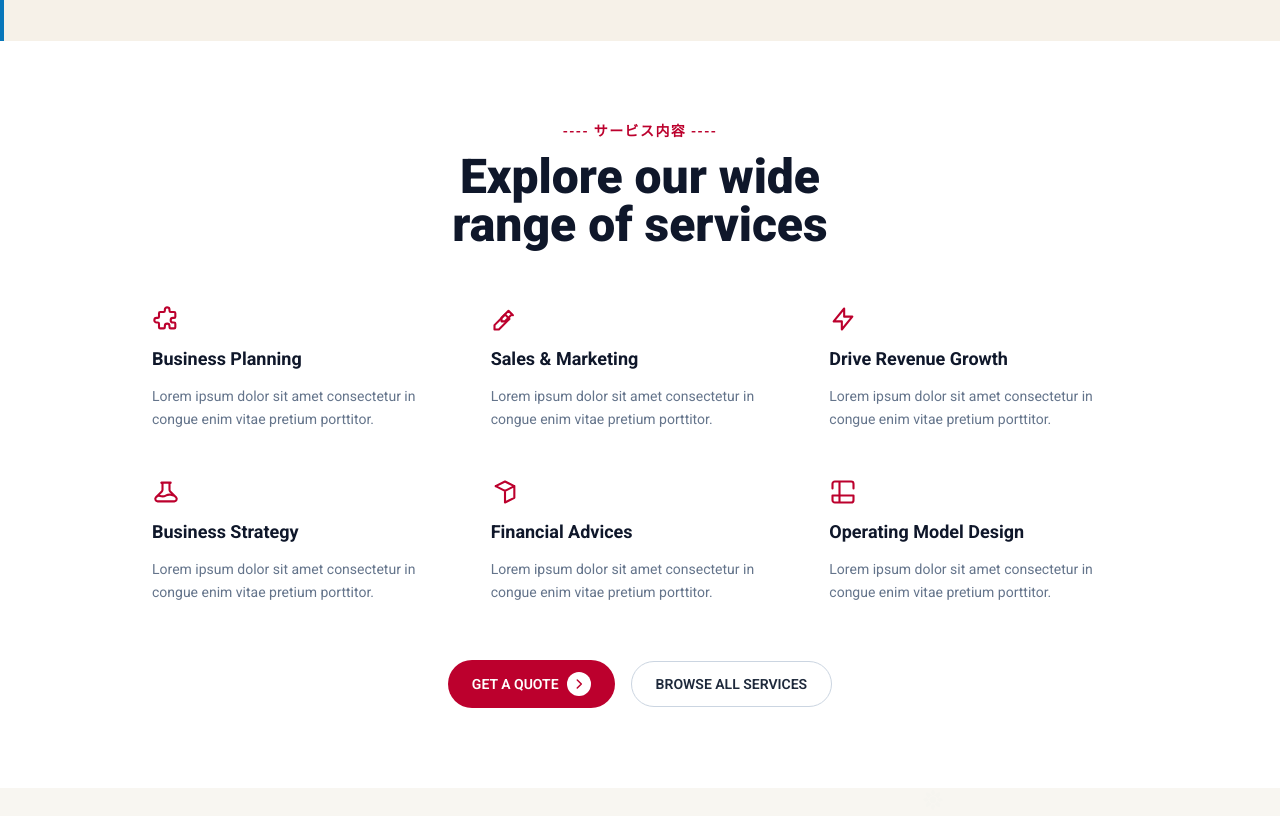
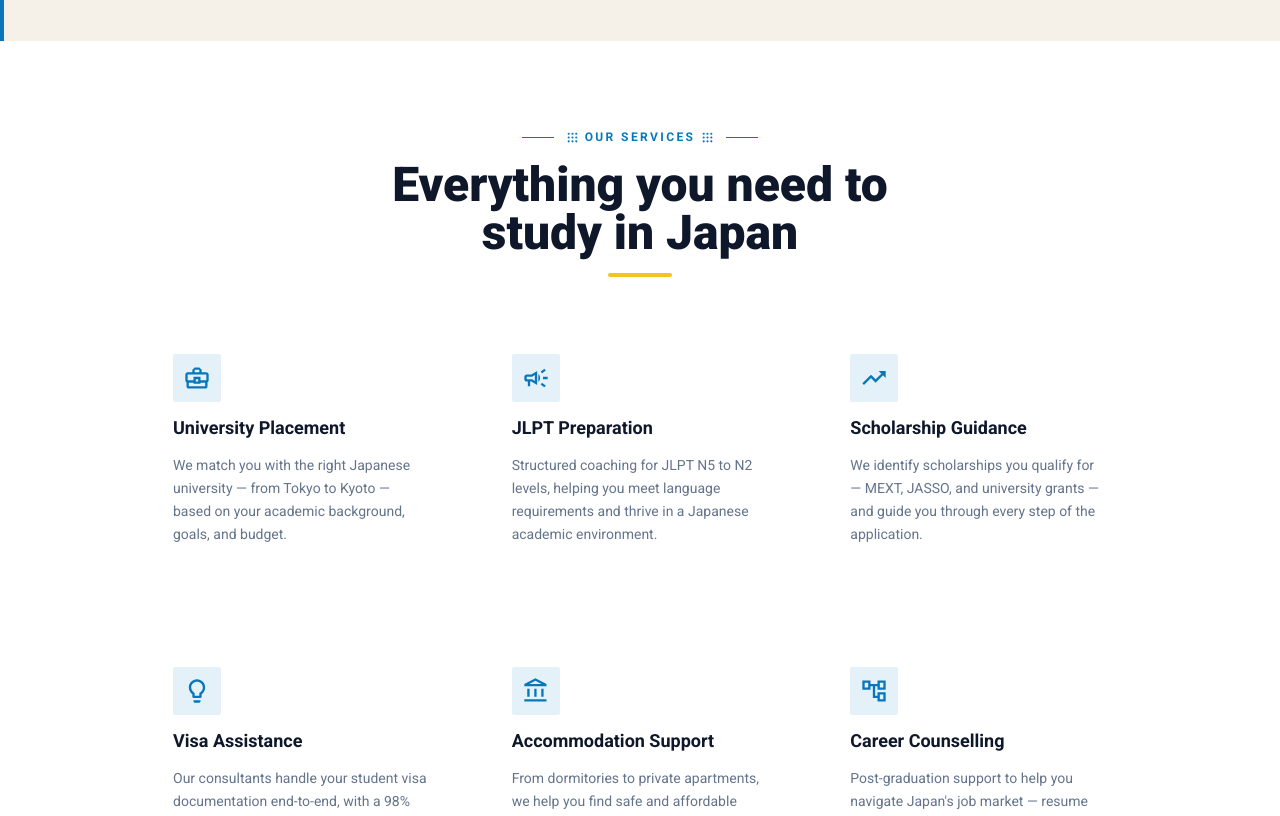
Before and after one commit to Hrideshjc/Japan_Consultancy, a React (Vite) app: page / in a window 1280 px wide. Shown: the part 1980-2796 px from the top of the page. Built offline with nearby package versions, Linux system fonts and the light colour scheme.

Commit message:
changed all the fonts and colors

```diff
--- a/src/components/Services.jsx
+++ b/src/components/Services.jsx
@@ -1,118 +1,118 @@
 import React from 'react'
 import { motion } from 'framer-motion'
+import { MdOutlineBusinessCenter, MdOutlineCampaign, MdOutlineTrendingUp, MdOutlineLightbulb, MdOutlineAccountBalance, MdOutlineAccountTree } from 'react-icons/md'
+import { HiArrowRight } from 'react-icons/hi'
+import { TbGridDots } from 'react-icons/tb'
 
 const services = [
   {
-    icon: (
-      <svg xmlns="http://www.w3.org/2000/svg" className="w-7 h-7" fill="none" viewBox="0 0 24 24" stroke="currentColor" strokeWidth={1.8}>
-        <path strokeLinecap="round" strokeLinejoin="round" d="M11 4a2 2 0 114 0v1a1 1 0 001 1h3a1 1 0 011 1v3a1 1 0 01-1 1h-1a2 2 0 100 4h1a1 1 0 011 1v3a1 1 0 01-1 1h-3a1 1 0 01-1-1v-1a2 2 0 10-4 0v1a1 1 0 01-1 1H7a1 1 0 01-1-1v-3a1 1 0 00-1-1H4a2 2 0 110-4h1a1 1 0 001-1V7a1 1 0 011-1h3a1 1 0 001-1V4z" />
-      </svg>
-    ),
-    title: 'Business Planning',
-    description: 'Lorem ipsum dolor sit amet consectetur in congue enim vitae pretium porttitor.',
+    icon: <MdOutlineBusinessCenter className="w-7 h-7" />,
+    title: 'University Placement',
+    description: 'We match you with the right Japanese university — from Tokyo to Kyoto — based on your academic background, goals, and budget.',
   },
   {
-    icon: (
-      <svg xmlns="http://www.w3.org/2000/svg" className="w-7 h-7" fill="none" viewBox="0 0 24 24" stroke="currentColor" strokeWidth={1.8}>
-        <path strokeLinecap="round" strokeLinejoin="round" d="M15.232 5.232l3.536 3.536M9 11l6-6 3 3-6 6H9v-3z" />
-        <path strokeLinecap="round" strokeLinejoin="round" d="M3 17.25V21h3.75l9.06-9.06-3.75-3.75L3 17.25z" />
-      </svg>
-    ),
-    title: 'Sales & Marketing',
-    description: 'Lorem ipsum dolor sit amet consectetur in congue enim vitae pretium porttitor.',
+    icon: <MdOutlineCampaign className="w-7 h-7" />,
+    title: 'JLPT Preparation',
+    description: 'Structured coaching for JLPT N5 to N2 levels, helping you meet language requirements and thrive in a Japanese academic environment.',
   },
   {
-    icon: (
-      <svg xmlns="http://www.w3.org/2000/svg" className="w-7 h-7" fill="none" viewBox="0 0 24 24" stroke="currentColor" strokeWidth={1.8}>
-        <path strokeLinecap="round" strokeLinejoin="round" d="M13 10V3L4 14h7v7l9-11h-7z" />
-      </svg>
-    ),
-    title: 'Drive Revenue Growth',
-    description: 'Lorem ipsum dolor sit amet consectetur in congue enim vitae pretium porttitor.',
+    icon: <MdOutlineTrendingUp className="w-7 h-7" />,
+    title: 'Scholarship Guidance',
+    description: 'We identify scholarships you qualify for — MEXT, JASSO, and university grants — and guide you through every step of the application.',
   },
   {
-    icon: (
-      <svg xmlns="http://www.w3.org/2000/svg" className="w-7 h-7" fill="none" viewBox="0 0 24 24" stroke="currentColor" strokeWidth={1.8}>
-        <path strokeLinecap="round" strokeLinejoin="round" d="M19.428 15.428a2 2 0 00-1.022-.547l-2.387-.477a6 6 0 00-3.86.517l-.318.158a6 6 0 01-3.86.517L6.05 15.21a2 2 0 00-1.806.547M8 4h8l-1 1v5.172a2 2 0 00.586 1.414l5 5c1.26 1.26.367 3.414-1.415 3.414H4.828c-1.782 0-2.674-2.154-1.414-3.414l5-5A2 2 0 009 10.172V5L8 4z" />
-      </svg>
-    ),
-    title: 'Business Strategy',
-    description: 'Lorem ipsum dolor sit amet consectetur in congue enim vitae pretium porttitor.',
+    icon: <MdOutlineLightbulb className="w-7 h-7" />,
+    title: 'Visa Assistance',
+    description: 'Our consultants handle your student visa documentation end-to-end, with a 98% approval rate across hundreds of successful applications.',
   },
   {
-    icon: (
-      <svg xmlns="http://www.w3.org/2000/svg" className="w-7 h-7" fill="none" viewBox="0 0 24 24" stroke="currentColor" strokeWidth={1.8}>
-        <path strokeLinecap="round" strokeLinejoin="round" d="M20 7l-8-4-8 4m16 0l-8 4m8-4v10l-8 4m0-10L4 7m8 4v10" />
-      </svg>
-    ),
-    title: 'Financial Advices',
-    description: 'Lorem ipsum dolor sit amet consectetur in congue enim vitae pretium porttitor.',
+    icon: <MdOutlineAccountBalance className="w-7 h-7" />,
+    title: 'Accommodation Support',
+    description: 'From dormitories to private apartments, we help you find safe and affordable housing near your campus before you even arrive.',
   },
   {
-    icon: (
-      <svg xmlns="http://www.w3.org/2000/svg" className="w-7 h-7" fill="none" viewBox="0 0 24 24" stroke="currentColor" strokeWidth={1.8}>
-        <path strokeLinecap="round" strokeLinejoin="round" d="M9 3H5a2 2 0 00-2 2v4m6-6h10a2 2 0 012 2v4M9 3v18m0 0h10a2 2 0 002-2v-4M9 21H5a2 2 0 01-2-2v-4m0 0h18" />
-      </svg>
-    ),
-    title: 'Operating Model Design',
-    description: 'Lorem ipsum dolor sit amet consectetur in congue enim vitae pretium porttitor.',
+    icon: <MdOutlineAccountTree className="w-7 h-7" />,
+    title: 'Career Counselling',
+    description: 'Post-graduation support to help you navigate Japan\'s job market — resume building, interview prep, and connecting with top employers.',
   },
-]
-
-const petals = [
-  { left: '8%',  delay: 0   },
-  { left: '22%', delay: 2   },
-  { left: '50%', delay: 2.5 },
-  { left: '72%', delay: 1.5 },
-  { left: '88%', delay: 3   },
 ]
 
 export default function Services() {
   return (
-    <section id="services" className="relative py-20 bg-white overflow-hidden">
-
-
+    <section id="services" className="relative py-20 bg-white overflow-hidden" style={{ fontFamily: "'Roboto', sans-serif" }}>
 
       <div className="mx-auto max-w-5xl px-6">
 
         {/* Header */}
         <div className="text-center mb-14">
-          <p className="text-[#BC002D] text-sm font-semibold tracking-widest uppercase mb-3">
-            ---- サービス内容 ----
-          </p>
-          <h2 className="text-4xl sm:text-5xl font-extrabold text-slate-900 leading-tight">
-            Explore our wide<br className="hidden sm:block" /> range of services
+          <div className="inline-flex items-center gap-3 mb-4">
+            <div className="h-px w-8 bg-[#0877BA]" />
+            <div className="flex items-center gap-1.5">
+              <TbGridDots size={13} className="text-[#0877BA]" />
+              <p className="text-[#0877BA] text-xs font-bold tracking-[0.2em] uppercase" style={{ fontFamily: "'Roboto', sans-serif" }}>
+                Our Services
+              </p>
+              <TbGridDots size={13} className="text-[#0877BA]" />
+            </div>
+            <div className="h-px w-8 bg-[#0877BA]" />
+          </div>
+
+          <h2
+            className="text-4xl sm:text-5xl font-extrabold text-slate-900 leading-tight"
+            style={{ fontFamily: "'Roboto', sans-serif" }}
+          >
+            Everything you need to<br className="hidden sm:block" /> study in Japan
           </h2>
+
+          {/* yellow accent underline */}
+          <div className="mt-4 mx-auto w-16 h-1 bg-[#F6C21F] rounded-full" />
         </div>
 
         {/* Services Grid */}
         <div className="grid grid-cols-1 sm:grid-cols-2 lg:grid-cols-3 gap-x-10 gap-y-12 mb-14">
           {services.map((service) => (
-            <div key={service.title} className="flex flex-col gap-3">
-              <div className="text-[#BC002D]">
+            <motion.div
+              key={service.title}
+              className="group flex flex-col gap-3 p-5 border border-transparent hover:border-[#0877BA]/20 hover:shadow-md transition-all duration-300 rounded-sm relative"
+              whileHover={{ y: -4 }}
+              transition={{ duration: 0.25 }}
+            >
+              {/* yellow top accent on hover */}
+              <span className="absolute top-0 left-0 h-[3px] w-0 bg-[#F6C21F] group-hover:w-full transition-all duration-300 rounded-t-sm" />
+
+              <div className="w-12 h-12 rounded-sm bg-[#0877BA]/10 flex items-center justify-center text-[#0877BA] group-hover:bg-[#0877BA] group-hover:text-white transition-all duration-300">
                 {service.icon}
               </div>
-              <h3 className="text-lg font-bold text-slate-900">
+
+              <h3 className="text-lg font-bold text-slate-900" style={{ fontFamily: "'Roboto', sans-serif" }}>
                 {service.title}
               </h3>
-              <p className="text-slate-500 text-sm leading-relaxed">
+              <p className="text-slate-500 text-sm leading-relaxed" style={{ fontFamily: "'Roboto', sans-serif" }}>
                 {service.description}
               </p>
-            </div>
+
+              <div className="flex items-center gap-1 text-[#0877BA] text-xs font-semibold mt-1 opacity-0 group-hover:opacity-100 transition-opacity duration-300" style={{ fontFamily: "'Roboto', sans-serif" }}>
+                Learn more <HiArrowRight size={13} />
+              </div>
+            </motion.div>
           ))}
         </div>
 
-        {/* CTA Button */}
+        {/* CTA Buttons */}
         <div className="flex flex-col sm:flex-row items-center justify-center gap-4">
-          <button className="flex items-center gap-2 bg-[#BC002D] hover:bg-[#BC002D] active:bg-[#BC002D] text-white text-sm font-semibold px-6 py-3 rounded-full transition-colors duration-200">
+          <button
+            className="flex items-center gap-2 bg-[#0877BA] hover:bg-[#065f99] text-white text-sm font-semibold px-6 py-3 rounded-full transition-colors duration-200"
+            style={{ fontFamily: "'Roboto', sans-serif" }}
+          >
             GET A QUOTE
-            <span className="flex items-center justify-center w-6 h-6 bg-white rounded-full">
-              <svg xmlns="http://www.w3.org/2000/svg" className="w-3.5 h-3.5 text-[#BC002D]" fill="none" viewBox="0 0 24 24" stroke="currentColor" strokeWidth={2.5}>
-                <path strokeLinecap="round" strokeLinejoin="round" d="M9 5l7 7-7 7" />
-              </svg>
+            <span className="flex items-center justify-center w-6 h-6 bg-[#F6C21F] rounded-full">
+              <HiArrowRight className="w-3.5 h-3.5 text-white" />
             </span>
           </button>
-          <button className="text-slate-800 hover:text-[#BC002D] border border-slate-300 hover:border-[#BC002D] text-sm font-semibold px-6 py-3 rounded-full transition-colors duration-200">
+          <button
+            className="text-slate-800 hover:text-[#0877BA] border border-slate-300 hover:border-[#0877BA] text-sm font-semibold px-6 py-3 rounded-full transition-colors duration-200"
+            style={{ fontFamily: "'Roboto', sans-serif" }}
+          >
             BROWSE ALL SERVICES
           </button>
         </div>
```
